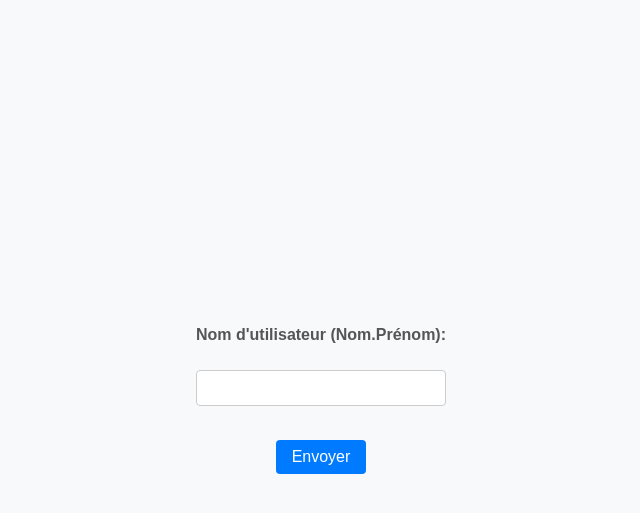
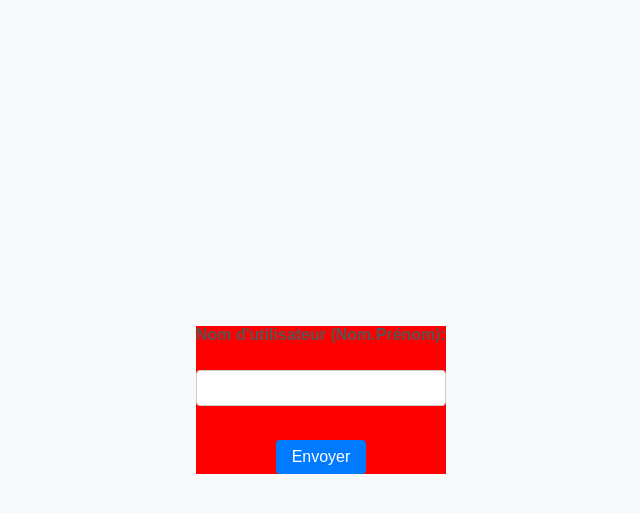
Before and after one commit to PaulinePeeters/coursgisele, a Flask app: page / in a window 1280 px wide. Shown: the top 513 px of the page, without its empty margins (319-959 px from the left). Run offline with Flask 3, Linux system fonts and the light colour scheme.

Commit message:
style.css

```diff
--- a/static/style.css
+++ b/static/style.css
@@ -1,3 +1,4 @@
+
 /* styles.css */
 
 /* Global styles */
@@ -13,6 +14,9 @@ body {
     flex-direction: column;
 }
 
+.login-container{
+    background-color : red;
+}
 .container {
     text-align: center;
     width: auto;
```
